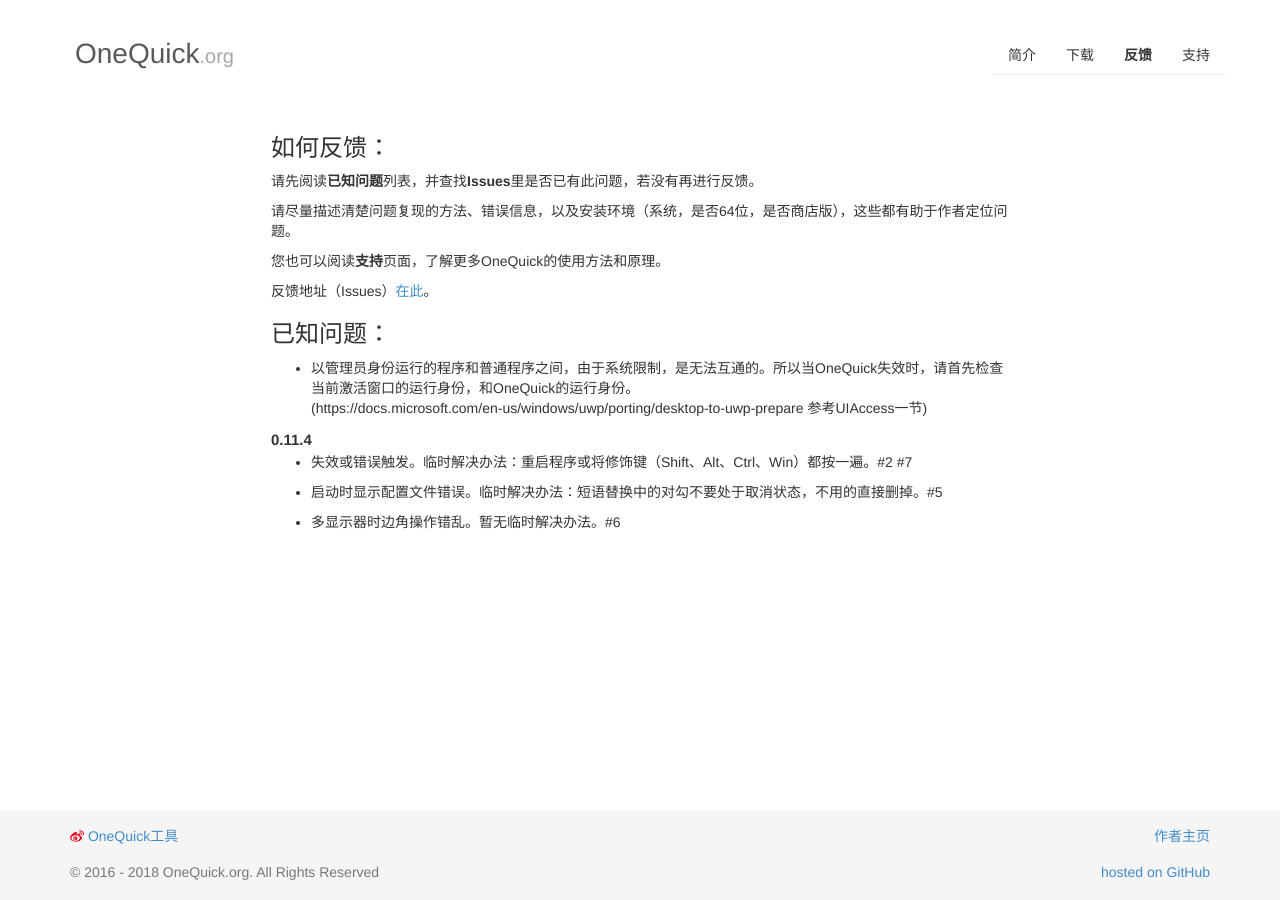
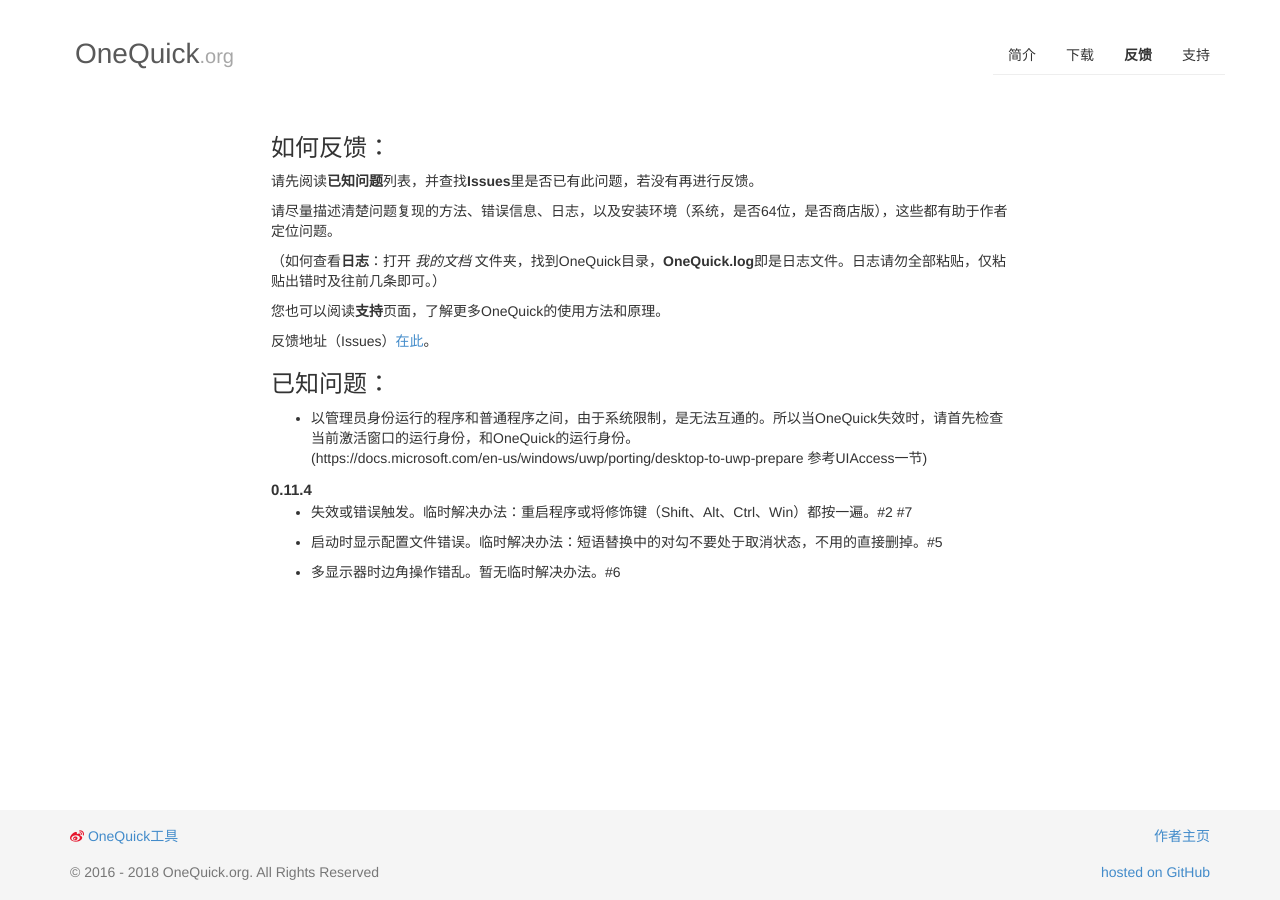
Before and after one commit to OneQuick/OneQuick.github.io-v1-legacy, a Jekyll site: the page built from feedback.md, in a window 1280 px wide. Built offline with Jekyll 4.4.1, drawn with Linux system fonts in a browser that asks for light colours.

Commit message:
反馈页增加查看日志方法

```diff
--- a/feedback.md
+++ b/feedback.md
@@ -8,7 +8,9 @@
 
 请先阅读**已知问题**列表，并查找**Issues**里是否已有此问题，若没有再进行反馈。
 
-请尽量描述清楚问题复现的方法、错误信息，以及安装环境（系统，是否64位，是否商店版），这些都有助于作者定位问题。
+请尽量描述清楚问题复现的方法、错误信息、日志，以及安装环境（系统，是否64位，是否商店版），这些都有助于作者定位问题。
+
+（如何查看**日志**：打开 *我的文档* 文件夹，找到OneQuick目录，**OneQuick.log**即是日志文件。日志请勿全部粘贴，仅粘贴出错时及往前几条即可。）
 
 您也可以阅读**支持**页面，了解更多OneQuick的使用方法和原理。
 
```
